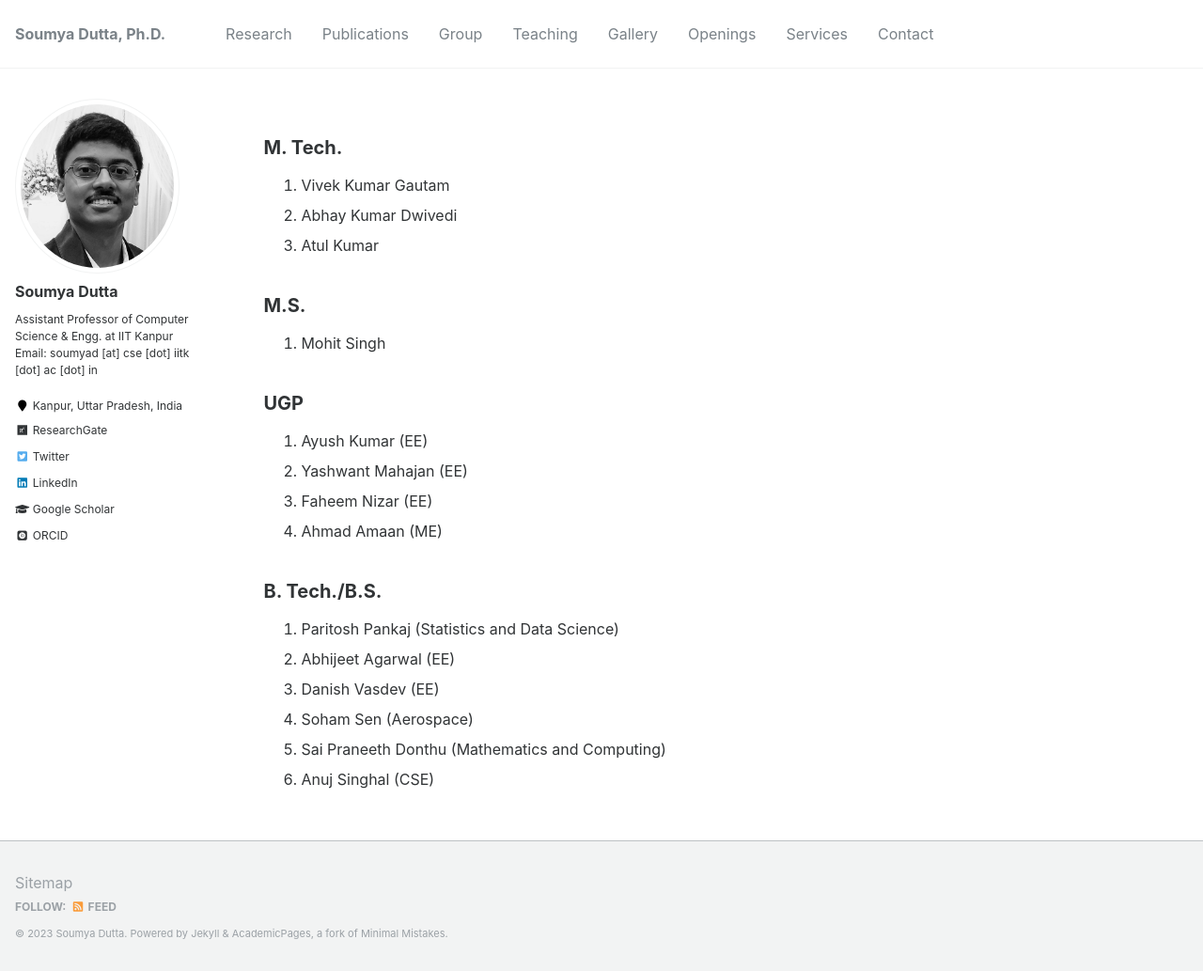
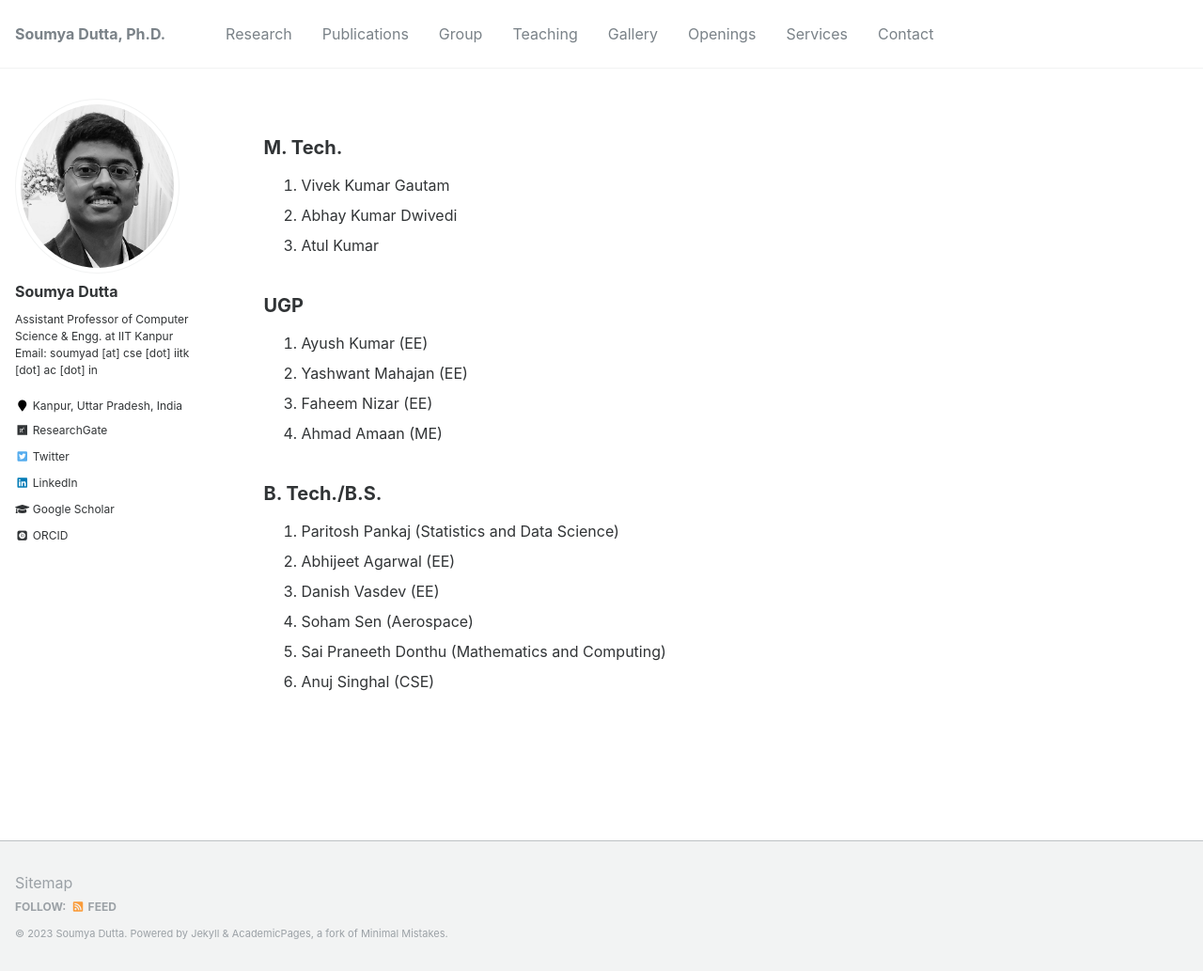
Before and after one commit to soumyadutta-cse/soumyadutta-cse.github.io, a Jekyll site: the page built from _pages/group.md, in a window 1280 px wide and 1033 px high. Shown: the whole window at 94% size. Built offline with Jekyll 4.4.1, drawn with Linux system fonts in a browser that asks for light colours; some web fonts are replaced.

Commit message:
update students list

```diff
--- a/_pages/group.md
+++ b/_pages/group.md
@@ -11,8 +11,6 @@ author_profile: true
 2. Abhay Kumar Dwivedi
 3. Atul Kumar
 
-## M.S.
-1. Mohit Singh
 
 ## UGP
 1. Ayush Kumar (EE)
```
